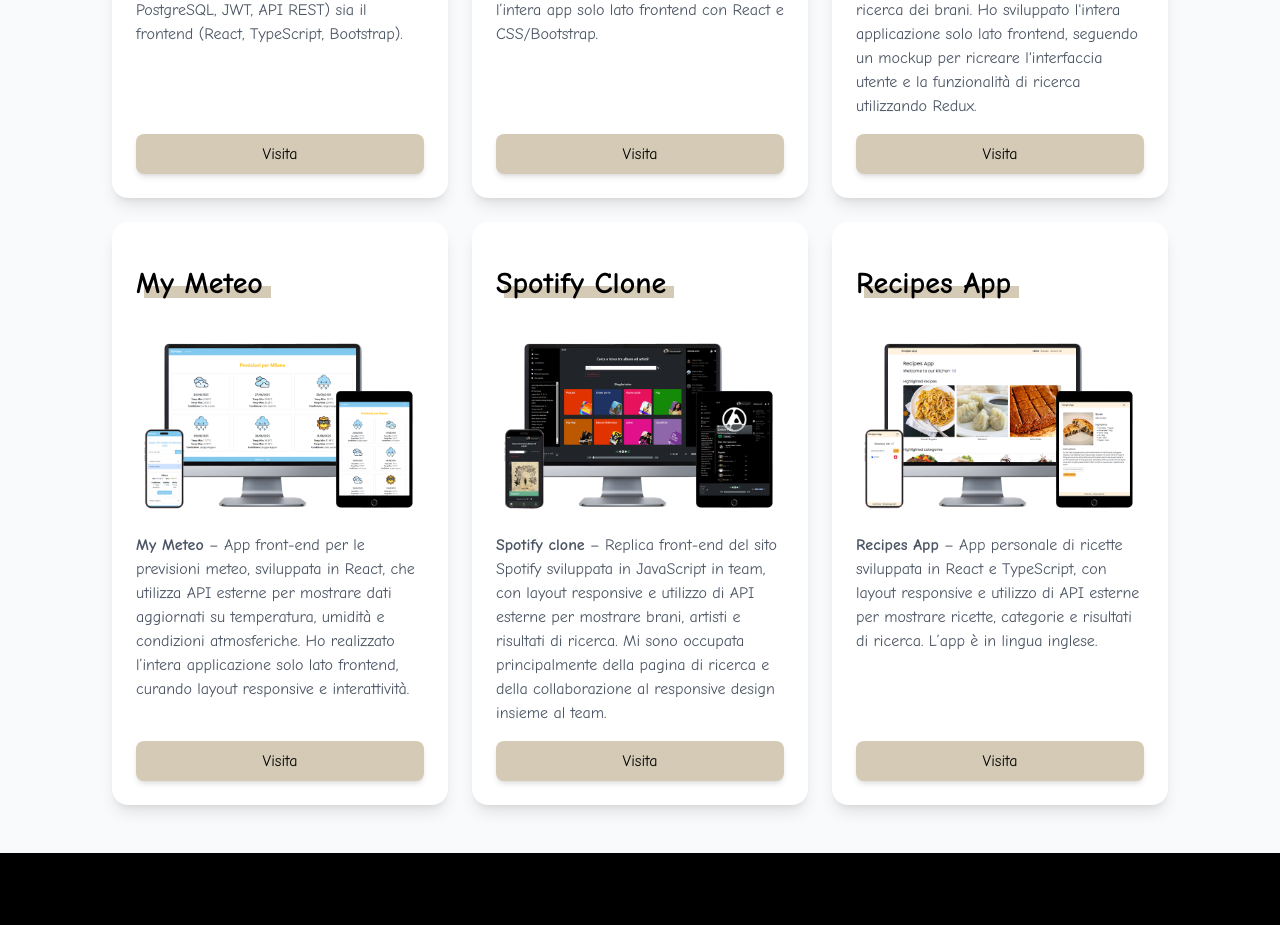
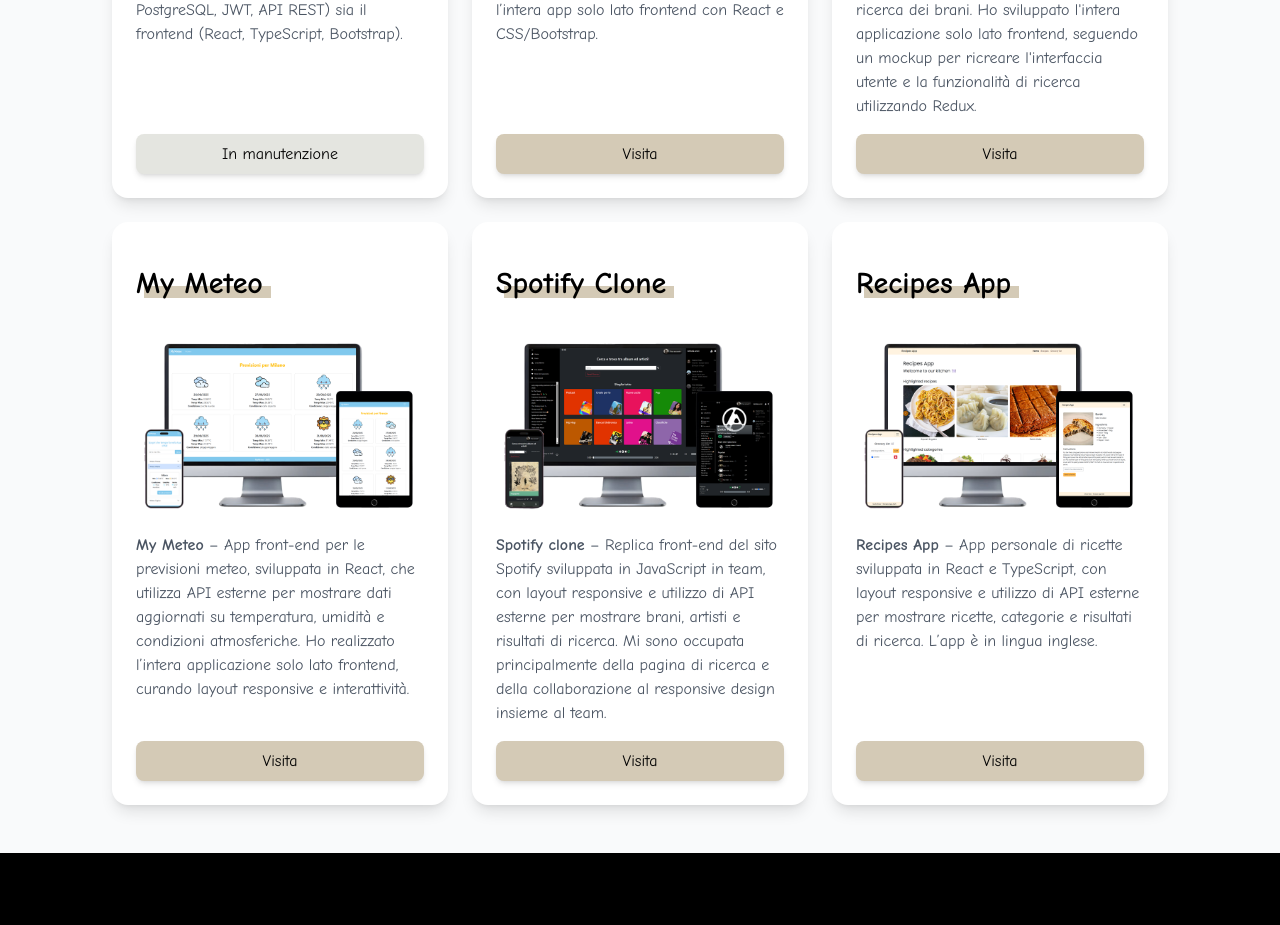
Before and after one commit to giulia-r01/giulia-rizzo_portfolio, a React (Vite) app: page / in a window 1280 px wide. Shown: the part 1152-2077 px from the top of the page. Built offline with nearby package versions, Linux system fonts and the light colour scheme.

Commit message:
Update Projects.jsx

```diff
--- a/src/components/Projects.jsx
+++ b/src/components/Projects.jsx
@@ -26,7 +26,7 @@
               JWT, API REST) sia il frontend (React, TypeScript, Bootstrap).
             </p>
           </div>
-          <a
+          {/* <a
             href="https://just-breathe.vercel.app/"
             target="_blank"
             rel="noopener noreferrer"
@@ -34,7 +34,8 @@
             className="text-center inline-block px-4 py-2 bg-[#D4CAB6] text-black rounded-lg shadow-md hover:bg-[#c2b79d]"
           >
             Visita
-          </a>
+          </a> */}
+          <p className="text-center inline-block px-4 py-2 bg-[#e4e5e0] text-black rounded-lg shadow-md hover:bg-[#d7d7d7]">In manutenzione</p>
         </div>
 
         <div className="bg-white rounded-2xl shadow-lg p-6 flex flex-col justify-between h-full">
```
